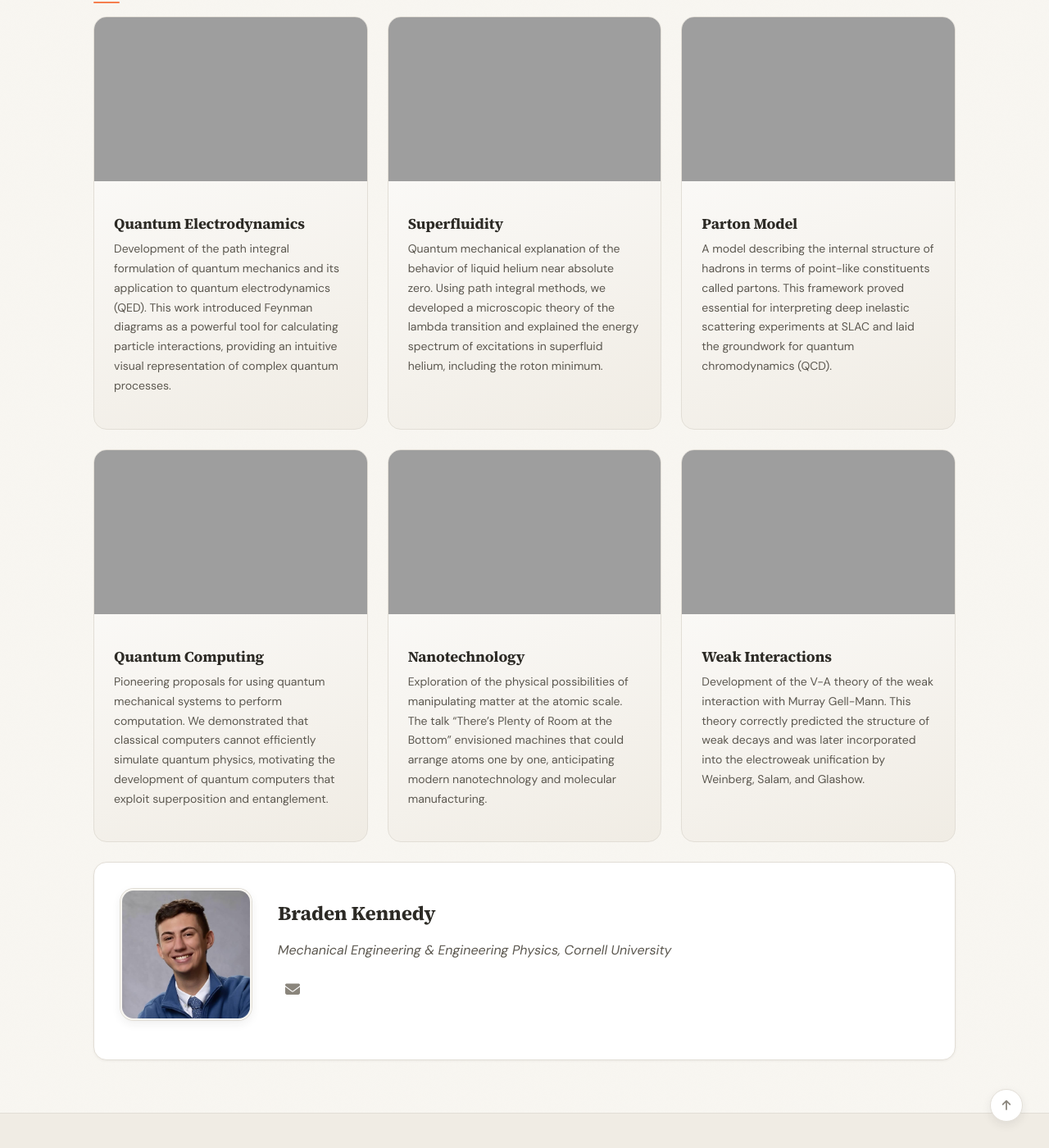
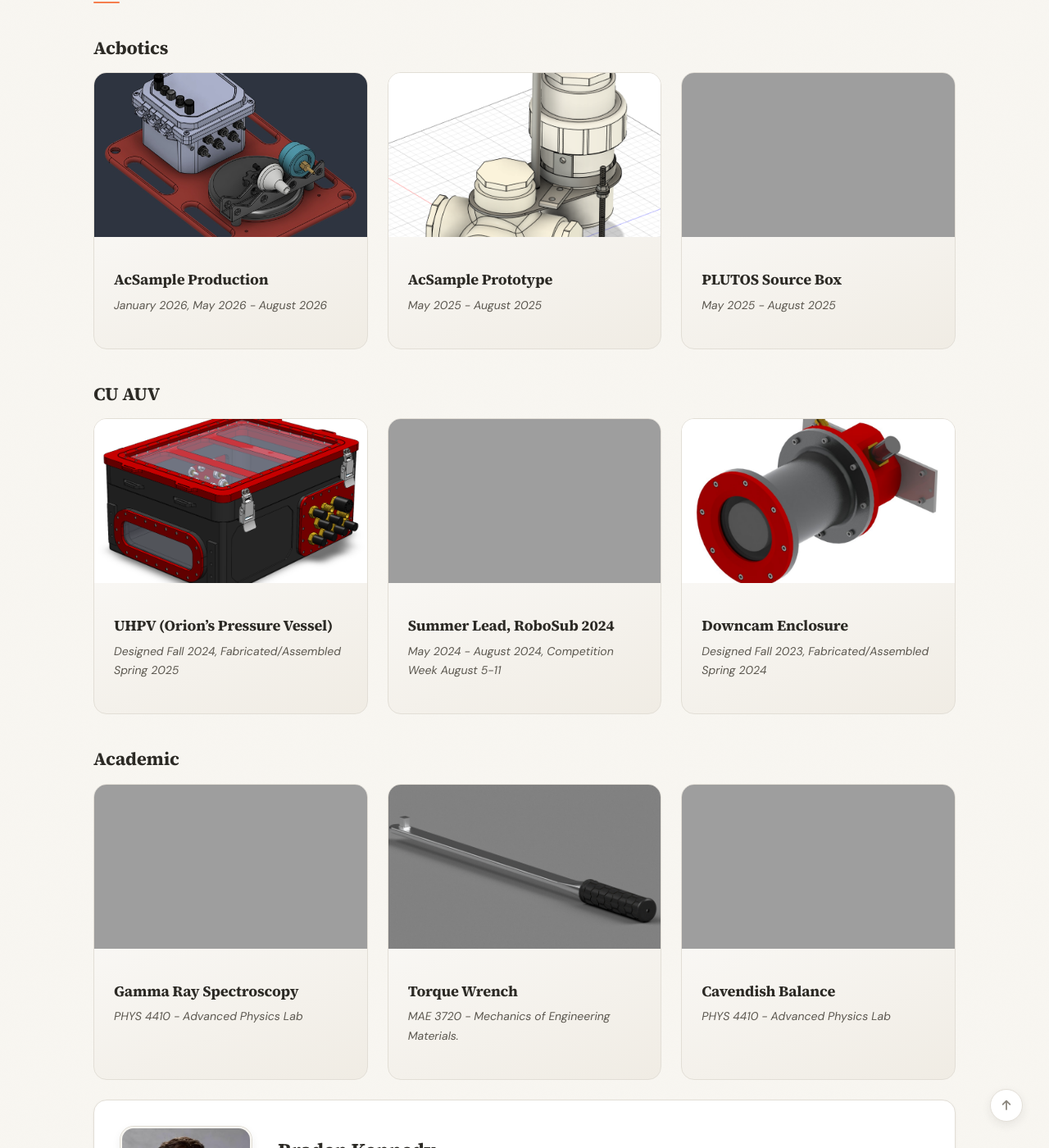
Before and after one commit to braden-kennedy/bkennedyportfolio, a Jekyll site: the page built from _pages/about.md, in a window 1280 px wide and 1400 px high, scrolled down 718 px. Shown: the whole window at 82% size. Built offline with Jekyll 4.4.1, drawn with Linux system fonts in a browser that asks for light colours; a style sheet for code colours, icons or effects is not loaded.

Commit message:
Update about.md

```diff
--- a/_pages/about.md
+++ b/_pages/about.md
@@ -13,59 +13,98 @@ I am currently seeking Summer 2027 internships in robotics, aerospace, and hardw
 
 Outside of classes and engineering projects, I enjoy running, hiking, and being outdoors! When the weather is warm, I like planning small camping trips and day hikes. Once colder winter days arrive, I can be found teaching new tabletop games to my friends or reading from my chess book library.
 
-## Research
+## All Projects
+
+### Acbotics
 
 <div class="research-grid">
 
 <div class="research-card">
-<img src="{{ site.url }}{{ site.baseurl }}/images/research/qed.svg" class="research-thumb" alt="Feynman diagram">
+<img src="{{ site.url }}{{ site.baseurl }}/images/acbotics/AcSample_CADFull.JPG" class="research-thumb" alt=" ">
 <div class="research-body">
-<h4 class="research-title">Quantum Electrodynamics</h4>
-<p class="research-desc">Development of the path integral formulation of quantum mechanics and its application to quantum electrodynamics (QED). This work introduced Feynman diagrams as a powerful tool for calculating particle interactions, providing an intuitive visual representation of complex quantum processes.</p>
+<h4 class="research-title">AcSample Production</h4>
+<p class="research-desc">*January 2026, May 2026 - August 2026*</p>
 </div>
 </div>
 
 <div class="research-card">
-<img src="{{ site.url }}{{ site.baseurl }}/images/research/superfluidity.svg" class="research-thumb" alt="Superfluid helium">
+<img src="{{ site.url }}{{ site.baseurl }}/images/acbotics/Large_AcSample_Prototype_Full.png" class="research-thumb" alt=" ">
 <div class="research-body">
-<h4 class="research-title">Superfluidity</h4>
-<p class="research-desc">Quantum mechanical explanation of the behavior of liquid helium near absolute zero. Using path integral methods, we developed a microscopic theory of the lambda transition and explained the energy spectrum of excitations in superfluid helium, including the roton minimum.</p>
+<h4 class="research-title">AcSample Prototype</h4>
+<p class="research-desc">*May 2025 - August 2025*</p>
 </div>
 </div>
 
 <div class="research-card">
-<img src="{{ site.url }}{{ site.baseurl }}/images/research/partons.svg" class="research-thumb" alt="Parton model">
+<img src="{{ site.url }}{{ site.baseurl }}/images/acbotics/PLUTOS_Source_Box_Assembly.png" class="research-thumb" alt=" ">
 <div class="research-body">
-<h4 class="research-title">Parton Model</h4>
-<p class="research-desc">A model describing the internal structure of hadrons in terms of point-like constituents called partons. This framework proved essential for interpreting deep inelastic scattering experiments at SLAC and laid the groundwork for quantum chromodynamics (QCD).</p>
+<h4 class="research-title">PLUTOS Source Box</h4>
+<p class="research-desc">*May 2025 - August 2025*</p>
+</div>
+</div>
+
+</div>
+
+### CU AUV
+
+<div class="research-grid">
+
+<div class="research-card">
+<img src="{{ site.url }}{{ site.baseurl }}/images/cuauv/Orion_Full.png" class="research-thumb" alt=" ">
+<div class="research-body">
+<h4 class="research-title">UHPV (Orion's Pressure Vessel)</h4>
+<p class="research-desc">*Designed Fall 2024, Fabricated/Assembled Spring 2025*</p>
 </div>
 </div>
 
 <div class="research-card">
-<img src="{{ site.url }}{{ site.baseurl }}/images/research/quantum-computing.svg" class="research-thumb" alt="Quantum circuit">
+<img src="{{ site.url }}{{ site.baseurl }}/images/cuauv/Competition_TeamPic.PNG" class="research-thumb" alt=" ">
 <div class="research-body">
-<h4 class="research-title">Quantum Computing</h4>
-<p class="research-desc">Pioneering proposals for using quantum mechanical systems to perform computation. We demonstrated that classical computers cannot efficiently simulate quantum physics, motivating the development of quantum computers that exploit superposition and entanglement.</p>
+<h4 class="research-title">Summer Lead, RoboSub 2024</h4>
+<p class="research-desc">*May 2024 - August 2024, Competition Week August 5-11*</p>
 </div>
 </div>
 
 <div class="research-card">
-<img src="{{ site.url }}{{ site.baseurl }}/images/research/nanotechnology.svg" class="research-thumb" alt="Atomic manipulation">
+<img src="{{ site.url }}{{ site.baseurl }}/images/cuauv/Downcam_Full.png" class="research-thumb" alt=" ">
 <div class="research-body">
-<h4 class="research-title">Nanotechnology</h4>
-<p class="research-desc">Exploration of the physical possibilities of manipulating matter at the atomic scale. The talk "There's Plenty of Room at the Bottom" envisioned machines that could arrange atoms one by one, anticipating modern nanotechnology and molecular manufacturing.</p>
+<h4 class="research-title">Downcam Enclosure</h4>
+<p class="research-desc">*Designed Fall 2023, Fabricated/Assembled Spring 2024*</p>
+</div>
+</div>
+
+</div>
+
+### Academic
+
+<div class="research-grid">
+
+<div class="research-card">
+<img src="{{ site.url }}{{ site.baseurl }}/images/other/GammaSpec.JPG" class="research-thumb" alt=" ">
+<div class="research-body">
+<h4 class="research-title">Gamma Ray Spectroscopy</h4>
+<p class="research-desc">*PHYS 4410 - Advanced Physics Lab*</p>
 </div>
 </div>
 
 <div class="research-card">
-<img src="{{ site.url }}{{ site.baseurl }}/images/research/weak-interactions.svg" class="research-thumb" alt="Weak interaction diagram">
+<img src="{{ site.url }}{{ site.baseurl }}/images/other/Screenshot 2026-08-02 114417.png" class="research-thumb" alt=" ">
 <div class="research-body">
-<h4 class="research-title">Weak Interactions</h4>
-<p class="research-desc">Development of the V-A theory of the weak interaction with Murray Gell-Mann. This theory correctly predicted the structure of weak decays and was later incorporated into the electroweak unification by Weinberg, Salam, and Glashow.</p>
+<h4 class="research-title">Torque Wrench</h4>
+<p class="research-desc">*MAE 3720 - Mechanics of Engineering Materials.*</p>
+</div>
+</div>
+
+<div class="research-card">
+<img src="{{ site.url }}{{ site.baseurl }}/images/other/Cavendish_Full.JPG" class="research-thumb" alt=" ">
+<div class="research-body">
+<h4 class="research-title">Cavendish Balance</h4>
+<p class="research-desc">*PHYS 4410 - Advanced Physics Lab*</p>
 </div>
 </div>
 
 </div>
+
 
 <div class="section-card">
 <div class="pi-card">
```
